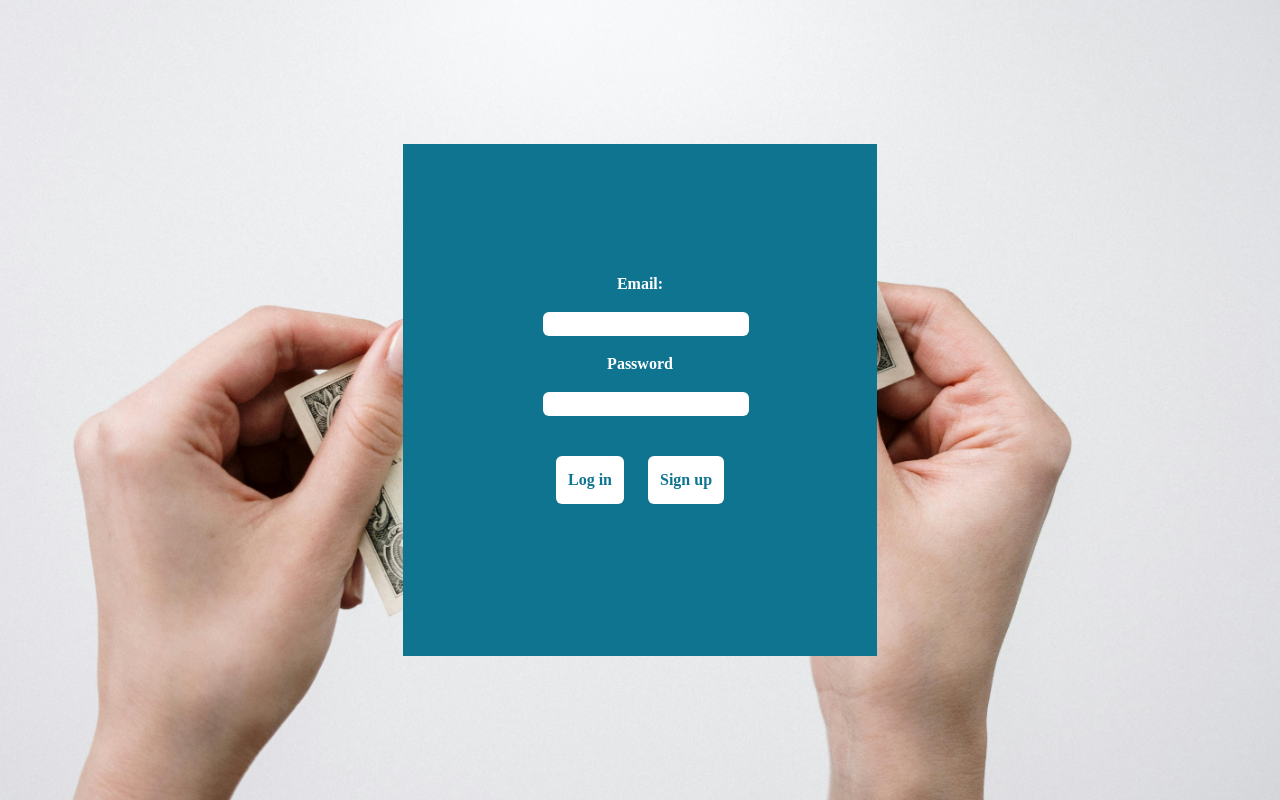
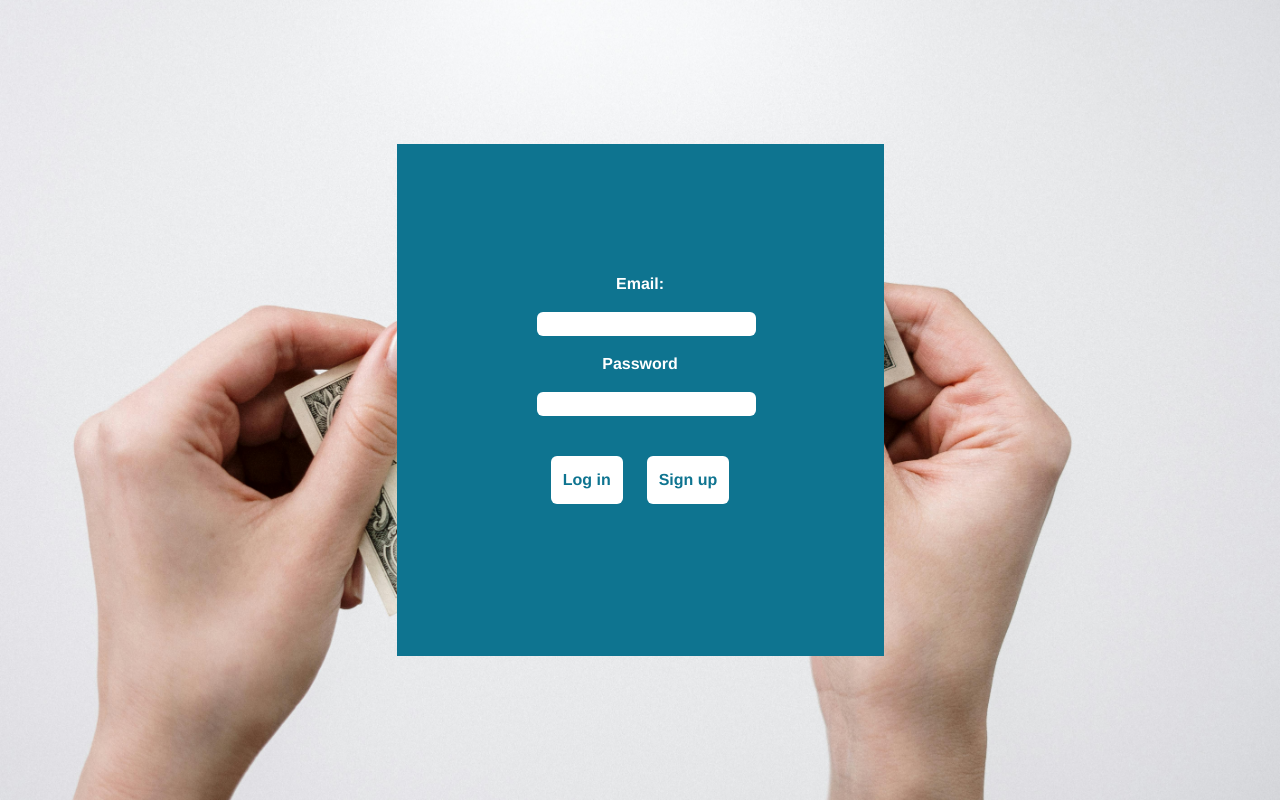
Before and after one commit to zainaejaz/Z-s-Expense-Tracker, a React (Vite) app: page /login in a window 1280 px wide. Built offline with nearby package versions, Linux system fonts and the light colour scheme.

Commit message:
update  commit

```diff
--- a/src/features/Authentication/SignupForm.jsx
+++ b/src/features/Authentication/SignupForm.jsx
@@ -10,8 +10,10 @@ import { useSignup } from "./useSignup";
 export default function SignupForm() {
   const navigate = useNavigate();
   const { signup } = useSignup();
-  const { register, formState, getValues, handleSubmit, reset } = useForm();
-  const { errors } = formState;
+  const { register, formState, getValues, handleSubmit, reset } = useForm({
+    mode: "onChange",
+  }); // Validate the form on change
+  const { errors, isValid } = formState;
 
   function onSubmit({ fullName, email, password }) {
     signup(
@@ -21,8 +23,6 @@ export default function SignupForm() {
       }
     );
 
-    // console.log(fullName, email, password);
-    console.log("hello");
     reset();
   }
 
@@ -103,9 +103,13 @@ export default function SignupForm() {
           >
             Cancel
           </Button>
-          <Button className="rounded-lg p-3 bg-[#FFFFFF] text-cyan-700">
+          <button
+            type="submit" // Change to type="submit" to handle form submission
+            className="rounded-lg p-3 bg-[#FFFFFF] text-cyan-700"
+            disabled={!isValid} // Enable button only when form is valid
+          >
             Create new user
-          </Button>
+          </button>
         </label>
       </form>
     </div>
--- a/src/index.css
+++ b/src/index.css
@@ -11,9 +11,9 @@
 html,
 body {
   overflow-x: hidden;
-  font-family: "Briem Hand", cursive;
+  font-family: "Franklin Gothic Medium", "Arial Narrow", Arial, sans-serif;
   font-optical-sizing: auto;
-  font-weight: 600;
+  font-weight: 800;
   font-style: normal;
 }
 @media screen and (max-width: 300px) {
```
